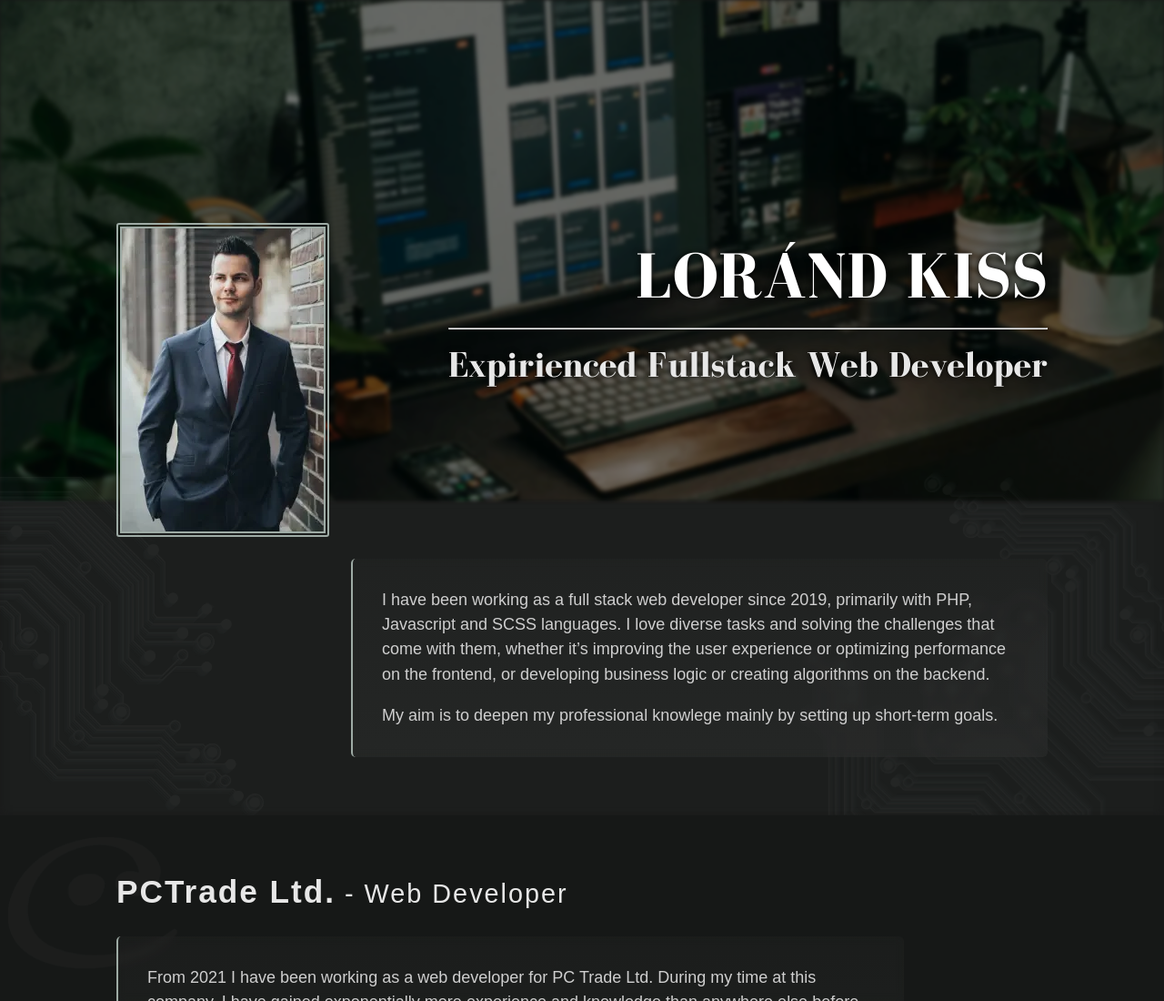
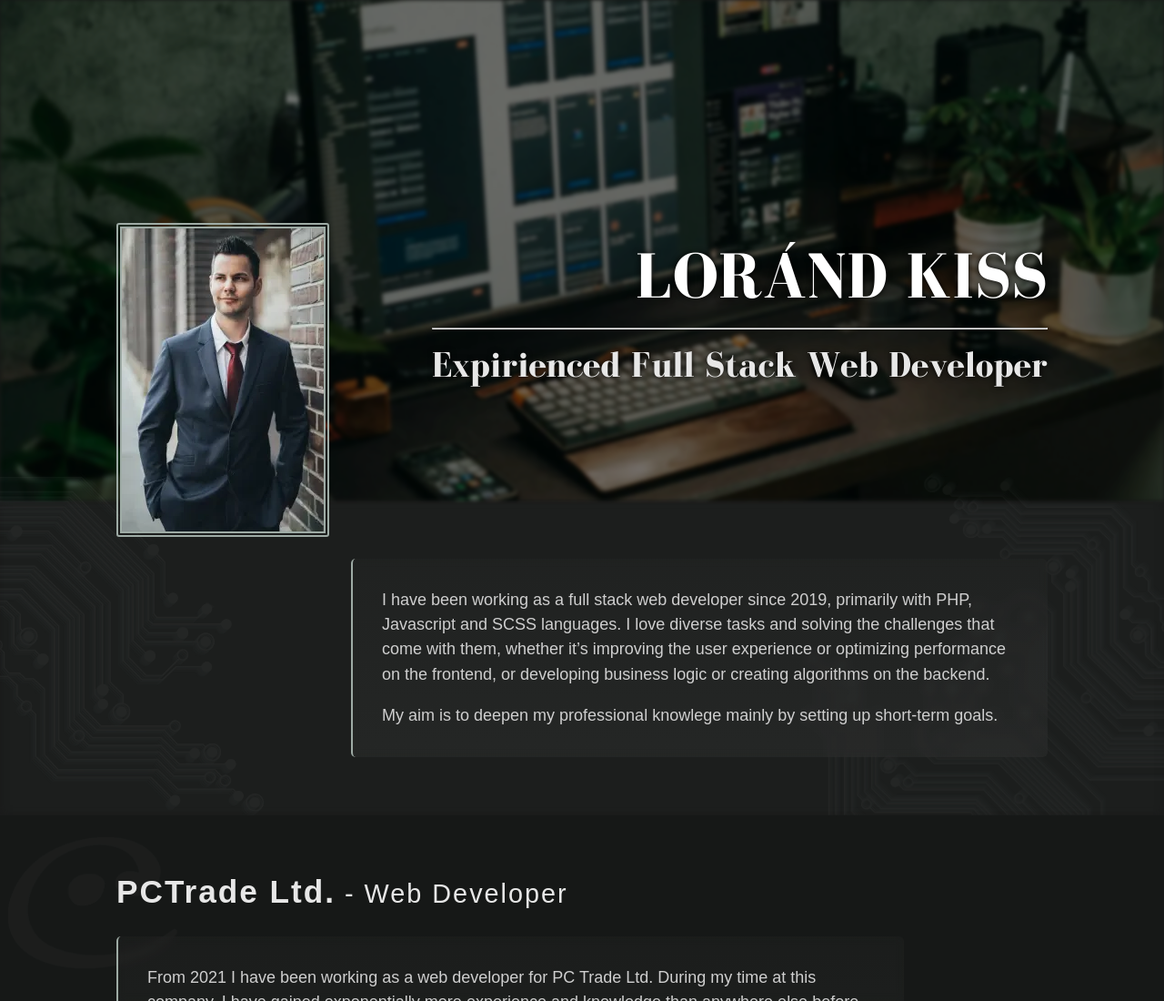
Before and after one commit to LorandKissDev/github-portfolio, a website built with Vite: page index.html in a window 1280 px wide. Shown: the top 1100 px of the page at 91% size. Built offline with nearby package versions, Linux system fonts and the light colour scheme.

Commit message:
Typo fix

```diff
--- a/index.html
+++ b/index.html
@@ -28,7 +28,7 @@
                         <div class="title-container">
                             <h1>Loránd Kiss</h1>
                             <hr>
-                            <h2>Expirienced Fullstack Web Developer</h2>
+                            <h2>Expirienced Full Stack Web Developer</h2>
                         </div>
                     </div>
                 </div>
```
